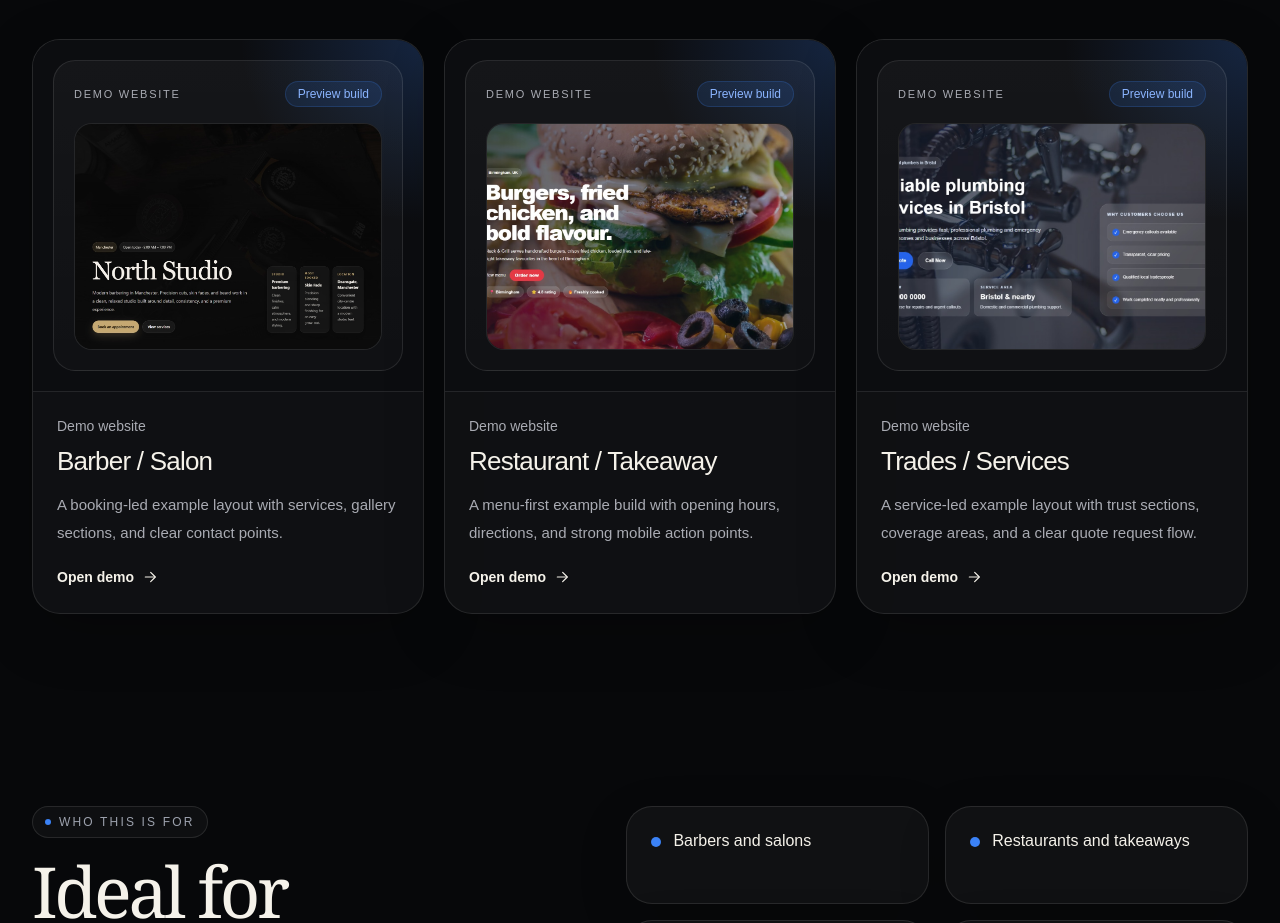
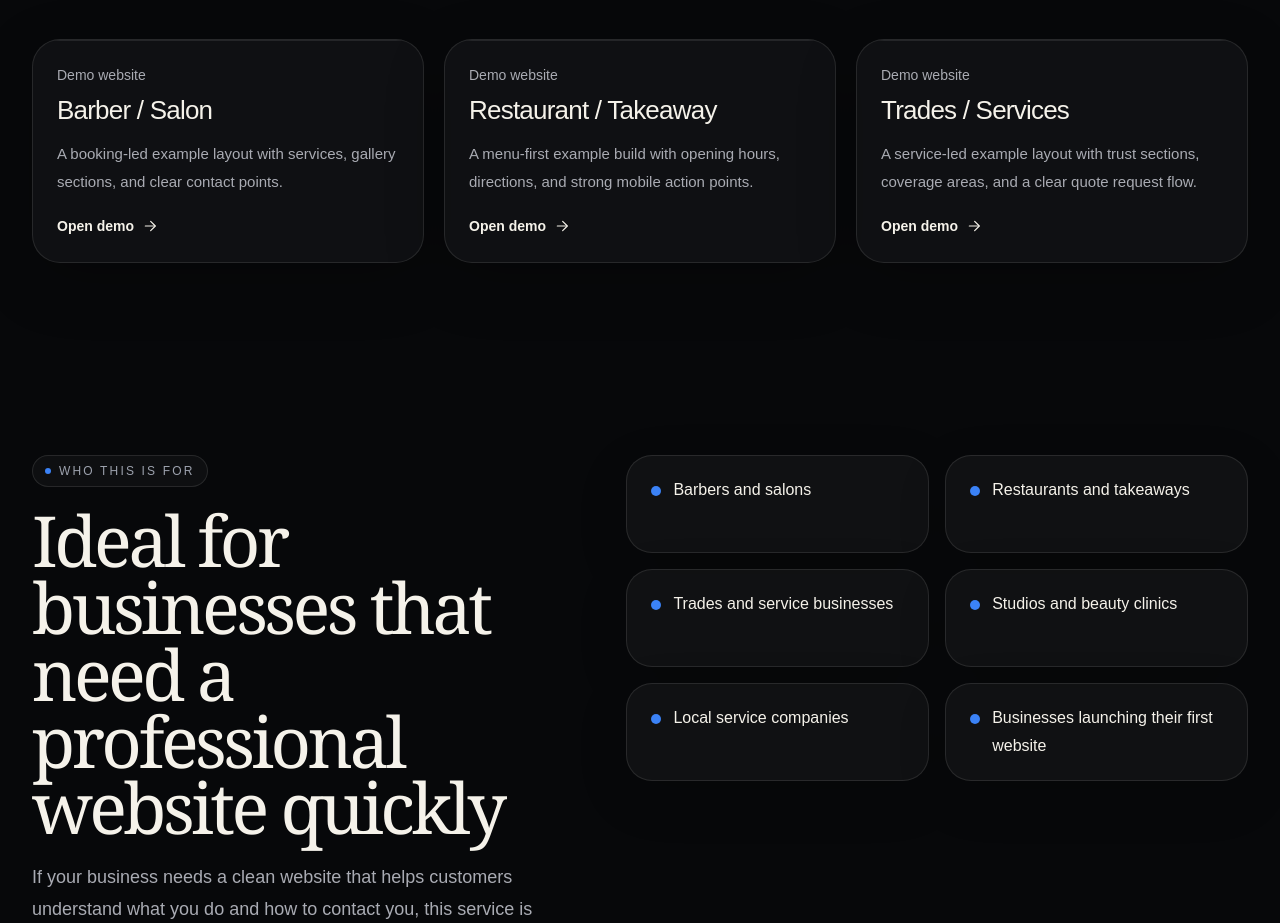
Before and after one commit to cleanwebsitesuk/cleanwebsites, a Next.js app: page / in a window 1280 px wide. Shown: the part 2080-3003 px from the top of the page. Built offline with nearby package versions, Linux system fonts and the light colour scheme.

Commit message:
Update page.tsx

```diff
--- a/app/page.tsx
+++ b/app/page.tsx
@@ -913,7 +913,7 @@ function DemoCard({
         }
         className="group block overflow-hidden rounded-[28px] border border-white/10 bg-[#111214]/90 shadow-[0_18px_60px_rgba(0,0,0,0.22)] transition duration-300 md:hover:border-white/20 md:hover:shadow-[0_30px_90px_rgba(0,0,0,0.34)]"
       >
-        <div className="relative h-72 overflow-hidden border-b border-white/10 bg-[#0C0D10] sm:h-80 lg:h-[22rem]">
+        <div className="relative overflow-hidden border-b border-white/10 bg-[#0C0D10]">
           <motion.div
             className="absolute inset-0 bg-[radial-gradient(circle_at_top_right,rgba(59,130,246,0.22),transparent_35%)]"
             animate={
@@ -936,7 +936,7 @@ function DemoCard({
               style={
                 interactionEnabled ? { transform: "translateZ(28px)" } : undefined
               }
-              className="flex h-full flex-col rounded-[22px] border border-white/10 bg-[linear-gradient(180deg,rgba(255,255,255,0.04),rgba(255,255,255,0.02))] p-4 sm:p-5"
+              className="flex flex-col rounded-[22px] border border-white/10 bg-[linear-gradient(180deg,rgba(255,255,255,0.04),rgba(255,255,255,0.02))] p-4 sm:p-5"
             >
               <div className="flex items-center justify-between gap-3">
                 <span className="text-[10px] uppercase tracking-[0.16em] text-[#A9ABB3] sm:text-[11px]">
@@ -947,11 +947,11 @@ function DemoCard({
                 </span>
               </div>
 
-              <div className="mt-4 flex-1 overflow-hidden rounded-[18px] border border-white/10 bg-[#0D0E10] shadow-[inset_0_1px_0_rgba(255,255,255,0.04)]">
+              <div className="mt-4 overflow-hidden rounded-[18px] border border-white/10 bg-[#0D0E10] shadow-[inset_0_1px_0_rgba(255,255,255,0.04)] aspect-[16/10]">
                 <img
                   src={card.image}
                   alt={`${card.title} preview`}
-                  className={`h-full w-full ${card.imageClass} transition duration-700 md:group-hover:scale-[1.03]`}
+                  className="h-full w-full object-cover object-top transition duration-700 md:group-hover:scale-[1.03]"
                 />
               </div>
             </motion.div>
```
